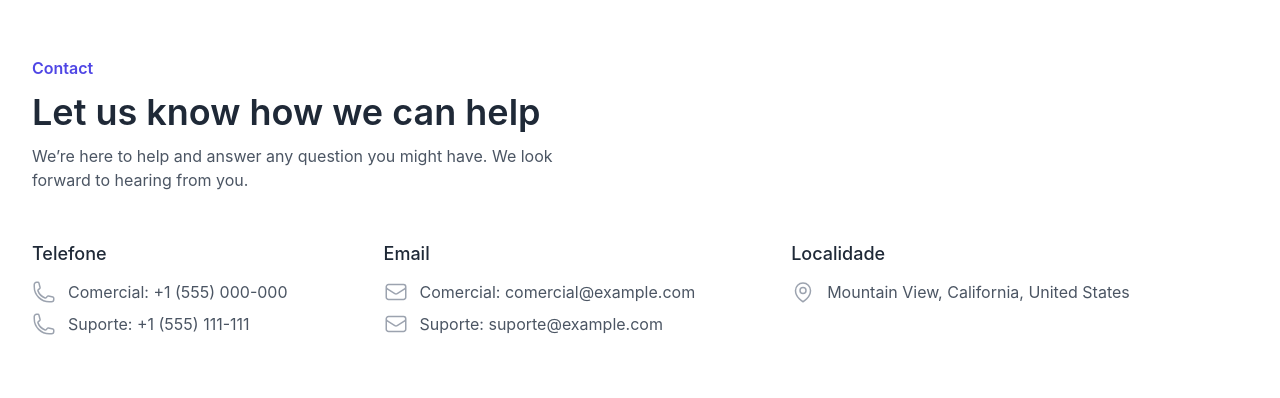
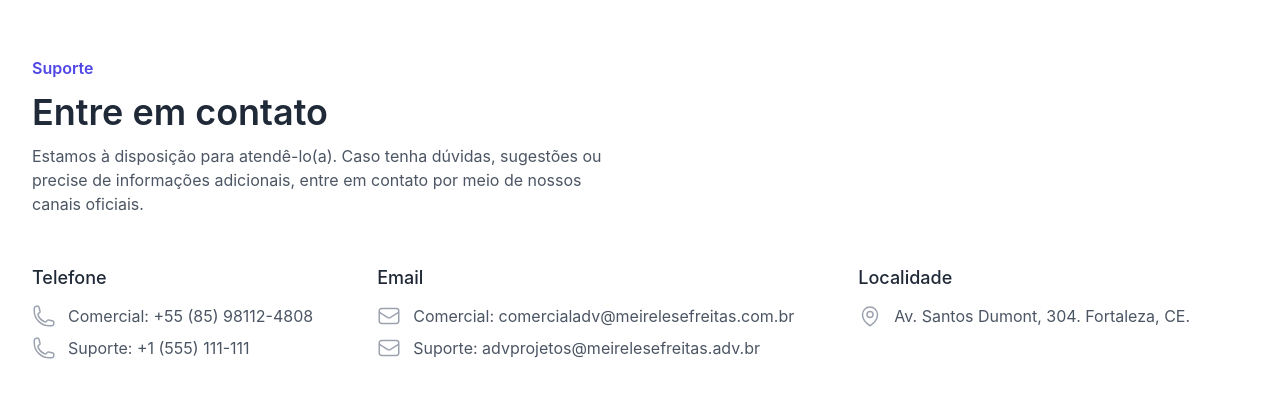
Before and after one commit to System-Apollo/FRONT_T.IA.GO, a Next.js app: page /suporte in a window 1280 px wide. Shown: the top 398 px of the page. Built offline with nearby package versions, Linux system fonts and the light colour scheme.

Commit message:
✅ updated: updated text

```diff
--- a/src/pages/suporte/index.tsx
+++ b/src/pages/suporte/index.tsx
@@ -10,7 +10,7 @@ export default function Suporte() {
                             <path strokeLinecap="round" strokeLinejoin="round" d="M2.25 6.75c0 8.284 6.716 15 15 15h2.25a2.25 2.25 0 002.25-2.25v-1.372c0-.516-.351-.966-.852-1.091l-4.423-1.106c-.44-.11-.902.055-1.173.417l-.97 1.293c-.282.376-.769.542-1.21.38a12.035 12.035 0 01-7.143-7.143c-.162-.441.004-.928.38-1.21l1.293-.97c.363-.271.527-.734.417-1.173L6.963 3.102a1.125 1.125 0 00-1.091-.852H4.5A2.25 2.25 0 002.25 4.5v2.25z" />
                         </svg>
                     ),
-                    contact: "+1 (555) 000-000",
+                    contact: "+55 (85) 98112-4808",
                 },
                 {
                     type: "Suporte",
@@ -33,7 +33,7 @@ export default function Suporte() {
                             <path strokeLinecap="round" strokeLinejoin="round" d="M21.75 6.75v10.5a2.25 2.25 0 01-2.25 2.25h-15a2.25 2.25 0 01-2.25-2.25V6.75m19.5 0A2.25 2.25 0 0019.5 4.5h-15a2.25 2.25 0 00-2.25 2.25m19.5 0v.243a2.25 2.25 0 01-1.07 1.916l-7.5 4.615a2.25 2.25 0 01-2.36 0L3.32 8.91a2.25 2.25 0 01-1.07-1.916V6.75" />
                         </svg>
                     ),
-                    contact: "comercial@example.com",
+                    contact: "comercialadv@meirelesefreitas.com.br",
                 },
                 {
                     type: "Suporte",
@@ -42,7 +42,7 @@ export default function Suporte() {
                             <path strokeLinecap="round" strokeLinejoin="round" d="M21.75 6.75v10.5a2.25 2.25 0 01-2.25 2.25h-15a2.25 2.25 0 01-2.25-2.25V6.75m19.5 0A2.25 2.25 0 0019.5 4.5h-15a2.25 2.25 0 00-2.25 2.25m19.5 0v.243a2.25 2.25 0 01-1.07 1.916l-7.5 4.615a2.25 2.25 0 01-2.36 0L3.32 8.91a2.25 2.25 0 01-1.07-1.916V6.75" />
                         </svg>
                     ),
-                    contact: "suporte@example.com",
+                    contact: "advprojetos@meirelesefreitas.adv.br",
                 }
             ]
         },
@@ -54,7 +54,7 @@ export default function Suporte() {
                     <path strokeLinecap="round" strokeLinejoin="round" d="M19.5 10.5c0 7.142-7.5 11.25-7.5 11.25S4.5 17.642 4.5 10.5a7.5 7.5 0 1115 0z" />
                 </svg>
             ),
-            contact: "Mountain View, California, United States",
+            contact: "Av. Santos Dumont, 304. Fortaleza, CE.",
         },
     ];
 
@@ -62,16 +62,16 @@ export default function Suporte() {
         <main className="py-14 w-full">
             <div className="max-w-screen-xl mx-auto px-4 text-gray-600 md:px-8">
                 <div className="max-w-xl space-y-3">
-                    <h3 className="text-indigo-600 font-semibold">Contact</h3>
+                    <h3 className="text-indigo-600 font-semibold">Suporte</h3>
                     <p className="text-gray-800 text-3xl font-semibold sm:text-4xl">
-                        Let us know how we can help
+                        Entre em contato
                     </p>
                     <p>
-                        We’re here to help and answer any question you might have. We look forward to hearing from you.
+                        Estamos à disposição para atendê-lo(a). Caso tenha dúvidas, sugestões ou precise de informações adicionais, entre em contato por meio de nossos canais oficiais.
                     </p>
                 </div>
                 <div>
-                    <ul className="mt-12 flex flex-wrap gap-x-12 gap-y-6 items-start  lg:gap-x-24">
+                    <ul className="mt-12 flex flex-wrap gap-x-12 gap-y-6 items-start  lg:gap-x-16">
                         {contactMethods.map((method, idx) => (
                             <li key={idx}>
                                 <h4 className="text-gray-800 text-lg font-medium">{method.title}</h4>
```
